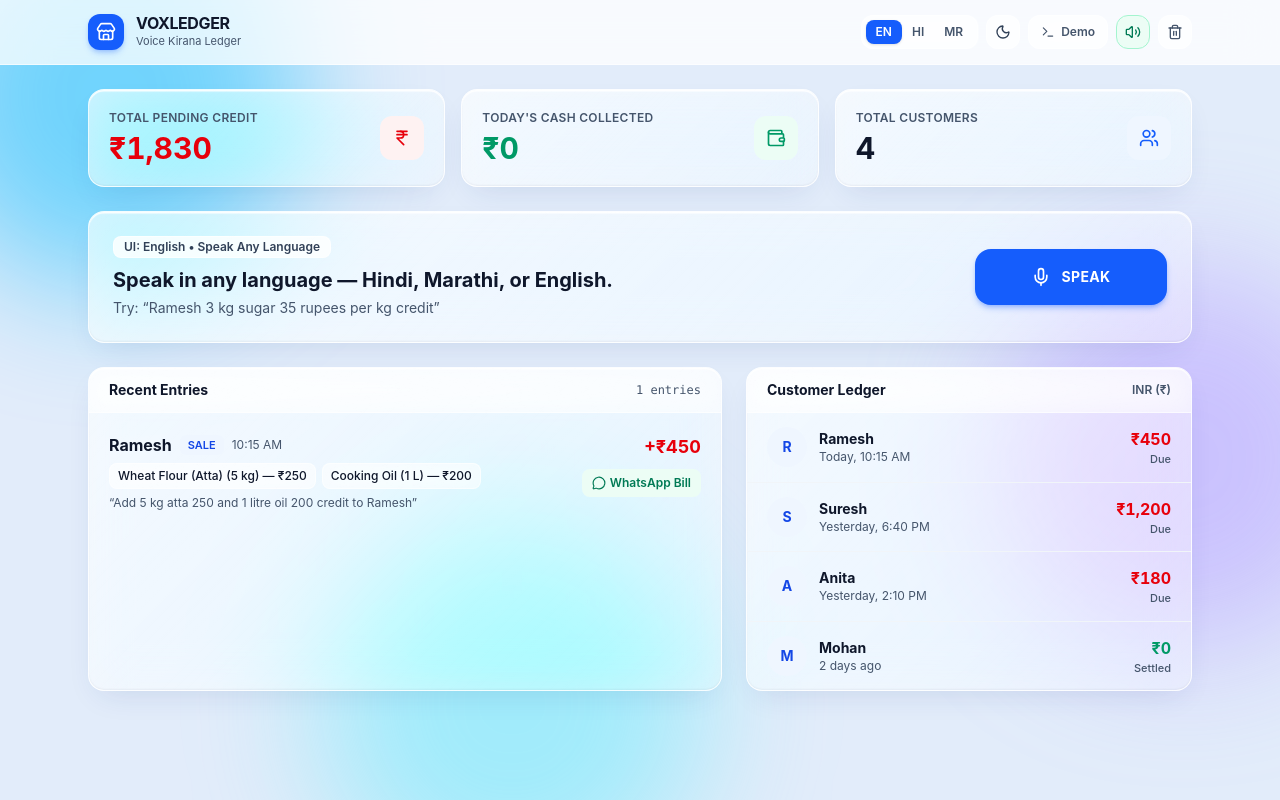
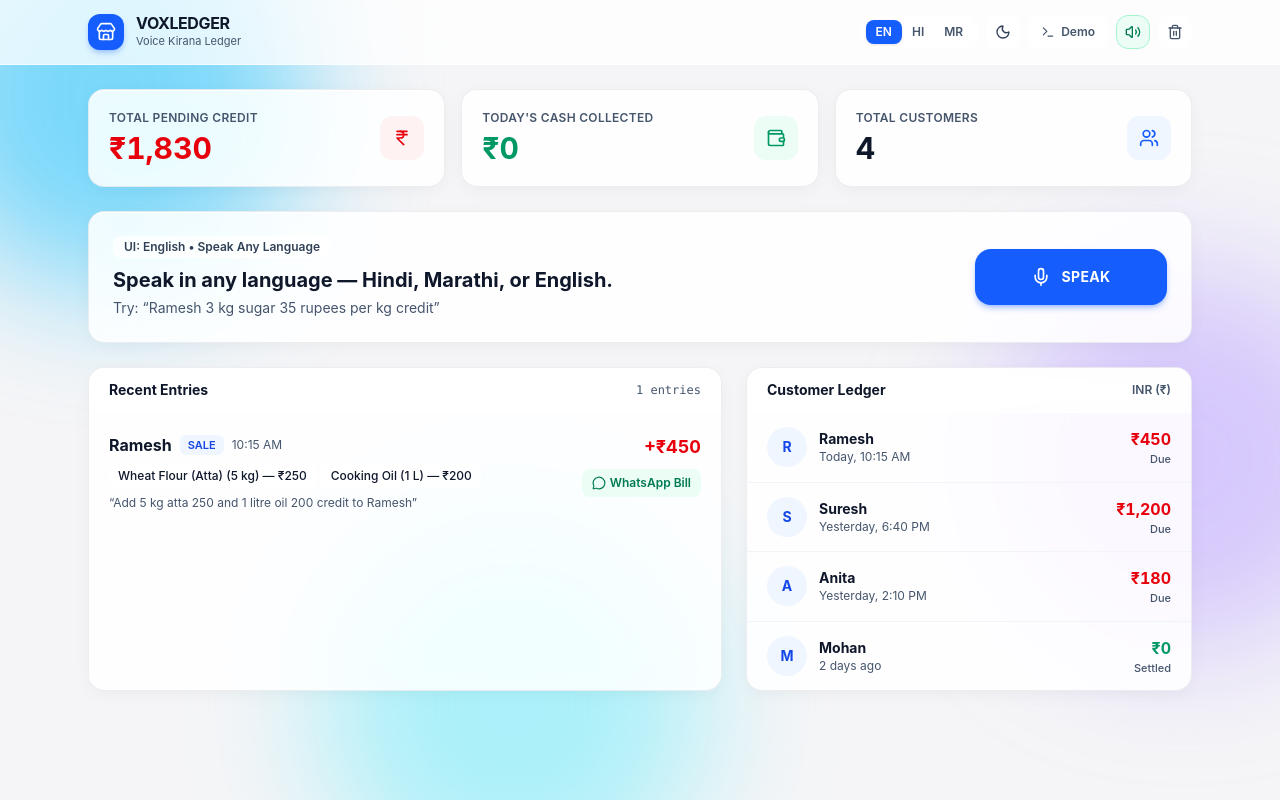
Before and after one commit to Aniketpatil2415/voice-engine, a Next.js app: page / in a window 1280 px wide. Built offline with nearby package versions, Linux system fonts and the light colour scheme.

Commit message:
Switch to solid minimalist Apple/Linear background

```diff
--- a/src/app/globals.css
+++ b/src/app/globals.css
@@ -1,55 +1,36 @@
 @import "tailwindcss";
 
-/* === iPhone-Style Liquid Glass System === */
+/* === Minimalist Premium Glass System (Apple / Linear Style) === */
 .liquid-glass-light {
-  background: linear-gradient(
-    135deg,
-    rgba(255, 255, 255, 0.68) 0%,
-    rgba(255, 255, 255, 0.38) 100%
-  );
-  backdrop-filter: blur(22px) saturate(190%);
-  -webkit-backdrop-filter: blur(22px) saturate(190%);
-  border: 1px solid rgba(255, 255, 255, 0.78);
+  background: rgba(255, 255, 255, 0.88);
+  backdrop-filter: blur(20px) saturate(160%);
+  -webkit-backdrop-filter: blur(20px) saturate(160%);
+  border: 1px solid rgba(15, 23, 42, 0.07);
   box-shadow:
-    inset 0 1.5px 1px rgba(255, 255, 255, 0.95),
-    inset 0 -1px 2px rgba(15, 23, 42, 0.05),
-    0 12px 32px -12px rgba(30, 58, 138, 0.14);
+    inset 0 1px 0 rgba(255, 255, 255, 1),
+    0 4px 20px -4px rgba(15, 23, 42, 0.06);
 }
 
 .liquid-glass-dark {
-  background: linear-gradient(
-    135deg,
-    rgba(255, 255, 255, 0.11) 0%,
-    rgba(255, 255, 255, 0.04) 100%
-  );
-  backdrop-filter: blur(22px) saturate(180%);
-  -webkit-backdrop-filter: blur(22px) saturate(180%);
-  border: 1px solid rgba(255, 255, 255, 0.16);
+  background: rgba(24, 24, 27, 0.78);
+  backdrop-filter: blur(20px) saturate(160%);
+  -webkit-backdrop-filter: blur(20px) saturate(160%);
+  border: 1px solid rgba(255, 255, 255, 0.09);
   box-shadow:
-    inset 0 1px 1px rgba(255, 255, 255, 0.24),
-    inset 0 -1px 2px rgba(0, 0, 0, 0.45),
-    0 14px 36px -12px rgba(0, 0, 0, 0.65);
+    inset 0 1px 0 rgba(255, 255, 255, 0.08),
+    0 8px 28px -8px rgba(0, 0, 0, 0.65);
 }
 
 .liquid-btn-blue {
-  background: linear-gradient(
-    180deg,
-    rgba(59, 130, 246, 0.92) 0%,
-    rgba(37, 99, 235, 0.98) 100%
-  );
+  background: linear-gradient(180deg, #3b82f6 0%, #2563eb 100%);
   box-shadow:
-    inset 0 1.5px 1px rgba(255, 255, 255, 0.5),
-    inset 0 -1.5px 2px rgba(0, 0, 0, 0.18),
-    0 10px 26px -6px rgba(37, 99, 235, 0.5);
+    inset 0 1px 0 rgba(255, 255, 255, 0.35),
+    0 6px 18px -4px rgba(37, 99, 235, 0.45);
 }
 
 .liquid-btn-red {
-  background: linear-gradient(
-    180deg,
-    rgba(248, 113, 113, 0.95) 0%,
-    rgba(220, 38, 38, 0.98) 100%
-  );
+  background: linear-gradient(180deg, #ef4444 0%, #dc2626 100%);
   box-shadow:
-    inset 0 1.5px 1px rgba(255, 255, 255, 0.45),
-    0 10px 26px -6px rgba(220, 38, 38, 0.55);
+    inset 0 1px 0 rgba(255, 255, 255, 0.35),
+    0 6px 18px -4px rgba(220, 38, 38, 0.45);
 }
--- a/src/components/VoiceEngineUI.tsx
+++ b/src/components/VoiceEngineUI.tsx
@@ -520,8 +520,8 @@ export default function VoiceEngineUI() {
 
   // Theme + Liquid Glass Tokens
   const bgPage = isDark
-    ? "bg-[#050814] text-zinc-100"
-    : "bg-[#E2ECFA] text-slate-900";
+    ? "bg-[#09090B] text-zinc-100"
+    : "bg-[#F5F5F7] text-slate-900";
   const bgGlass = isDark ? "liquid-glass-dark" : "liquid-glass-light";
   const bgSurface = bgGlass;
   const bgSubtle = isDark
```
